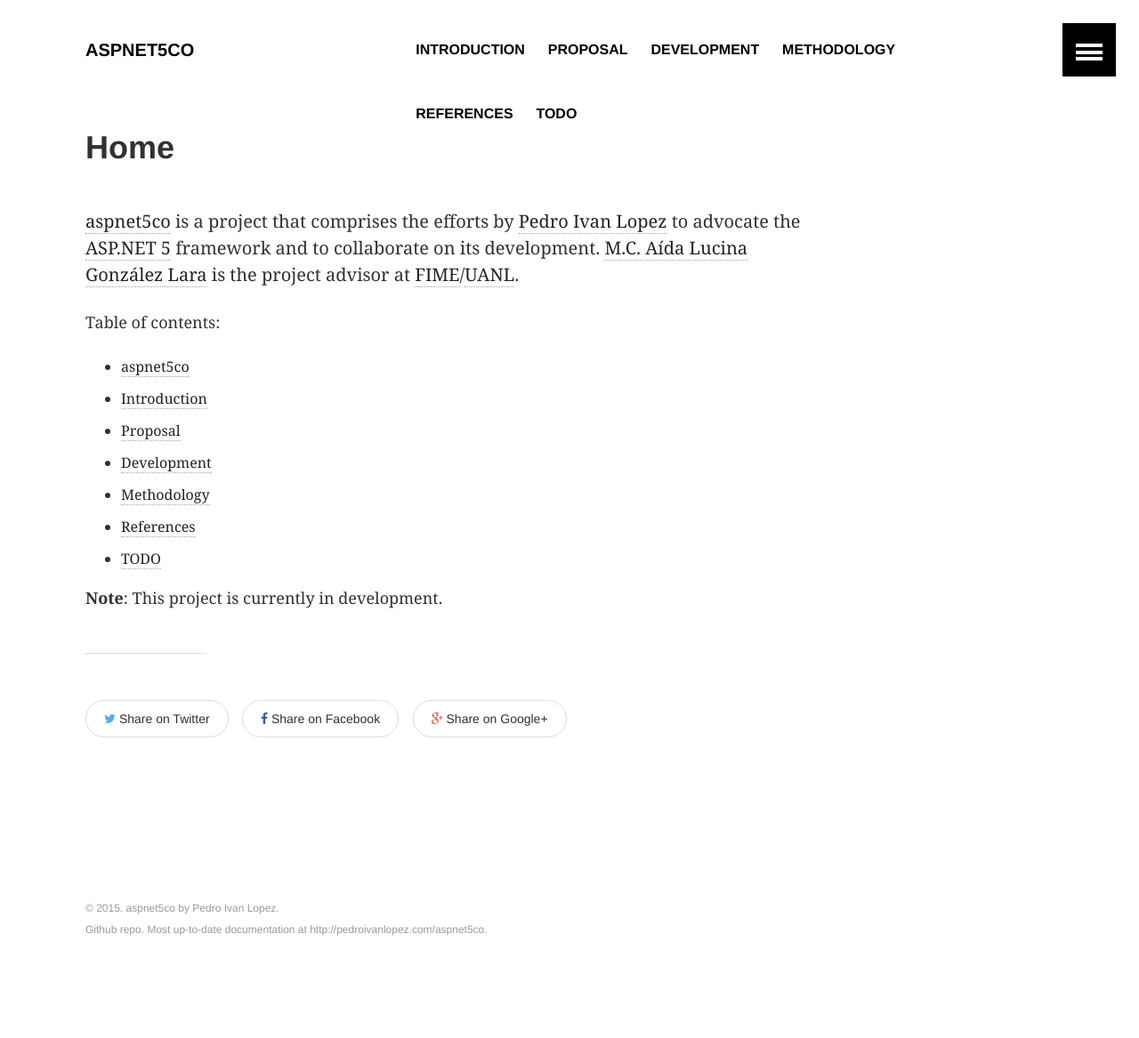
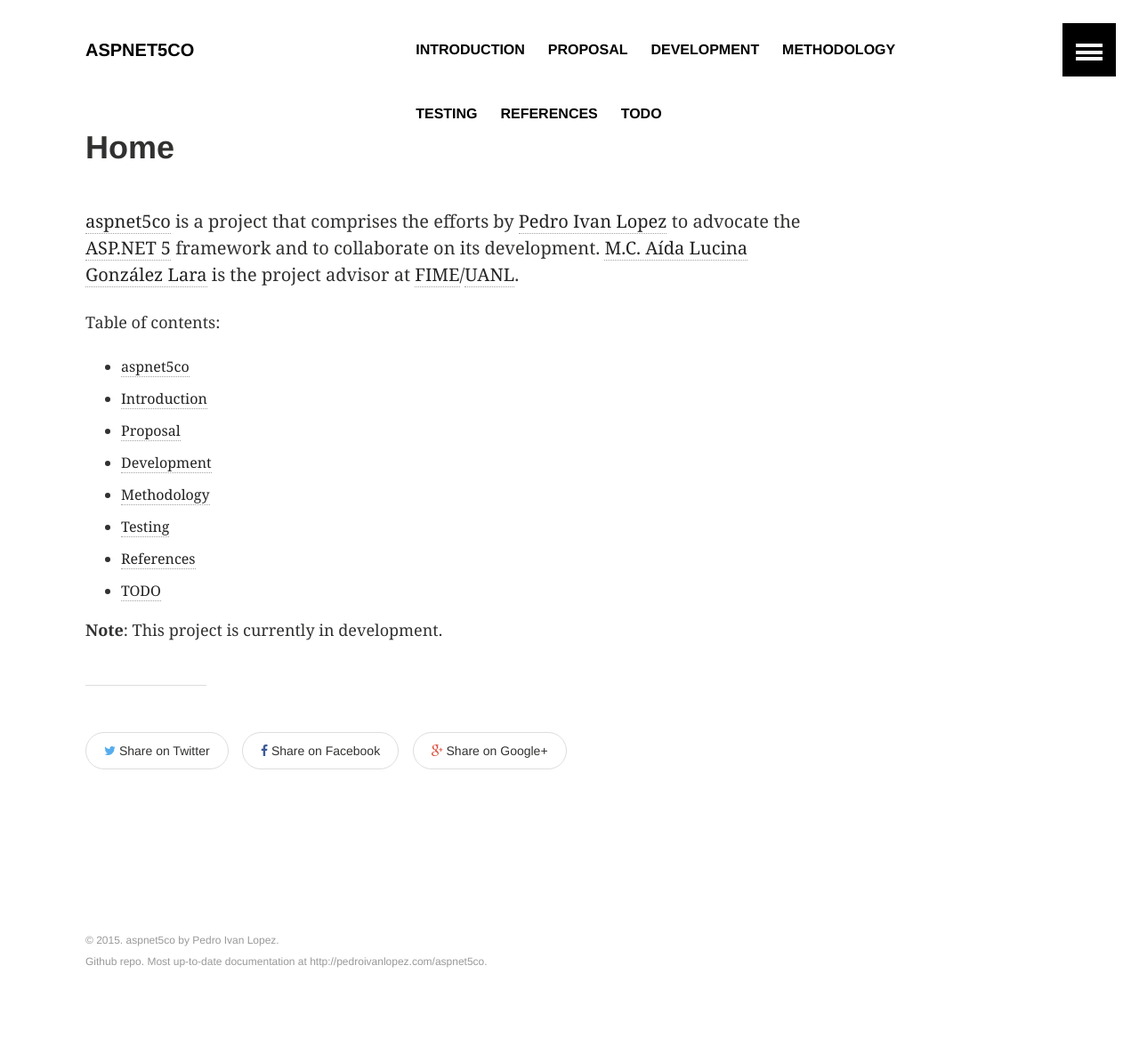
Before and after one commit to lopezpdvn/aspnet5co, a Jekyll site: the page built from index.md, in a window 1280 px wide. Shown: the whole page at 89% size. Built offline with Jekyll 4.4.1, drawn with Linux system fonts in a browser that asks for light colours; before the commit the page ends 1131 px from its top, so only the background shows below that.

Commit message:
Fixed url to Testing page

```diff
--- a/_data/navigation.yml
+++ b/_data/navigation.yml
@@ -20,6 +20,11 @@
   excerpt: Setting up methods and resources
   image: webimg.jpg
 
+- title: Testing
+  url: /testing
+  excerpt: Testing
+  image: webimg.jpg
+
 - title: References
   url: /references
   excerpt: Documentation, projects and people
--- a/pages/testing.md
+++ b/pages/testing.md
@@ -1,6 +1,7 @@
 ---
 layout: article
 title: "Testing with DNX"
+permalink: /testing/
 ---
 
 Follow [these
```
